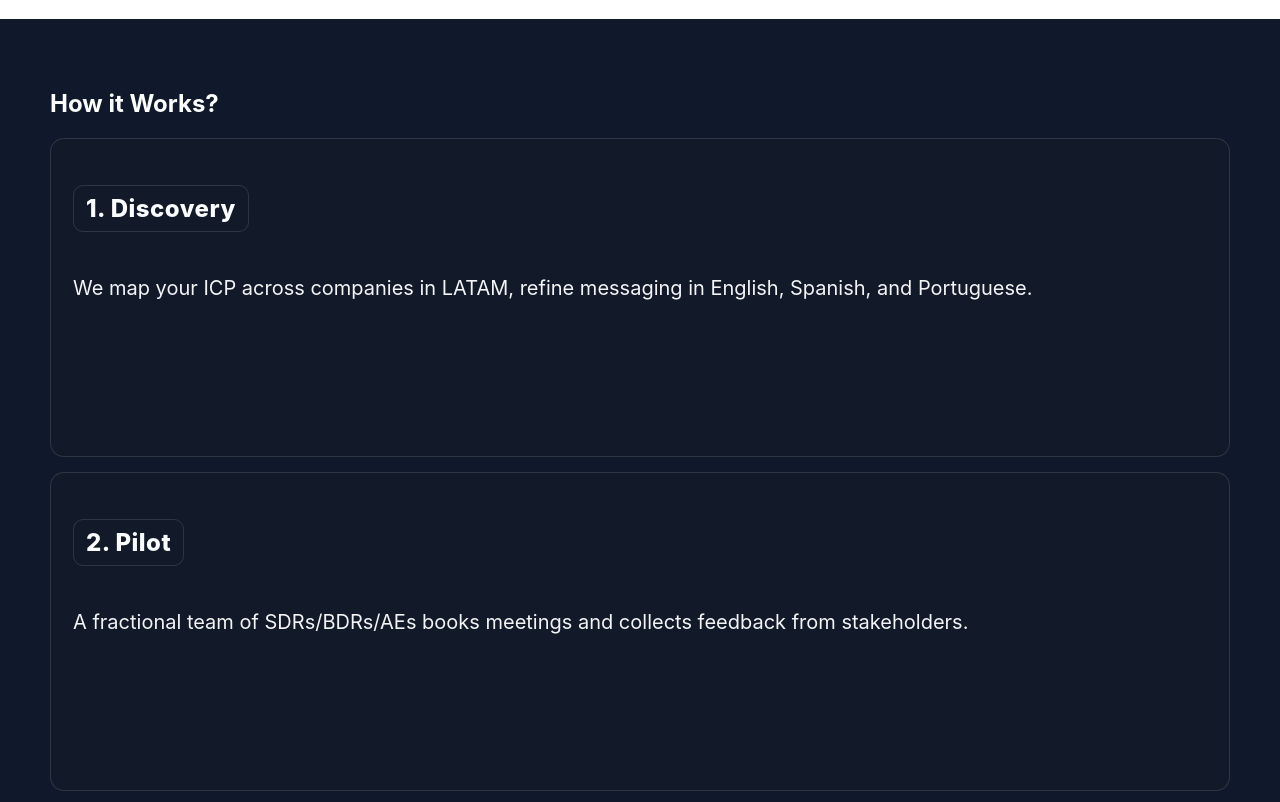
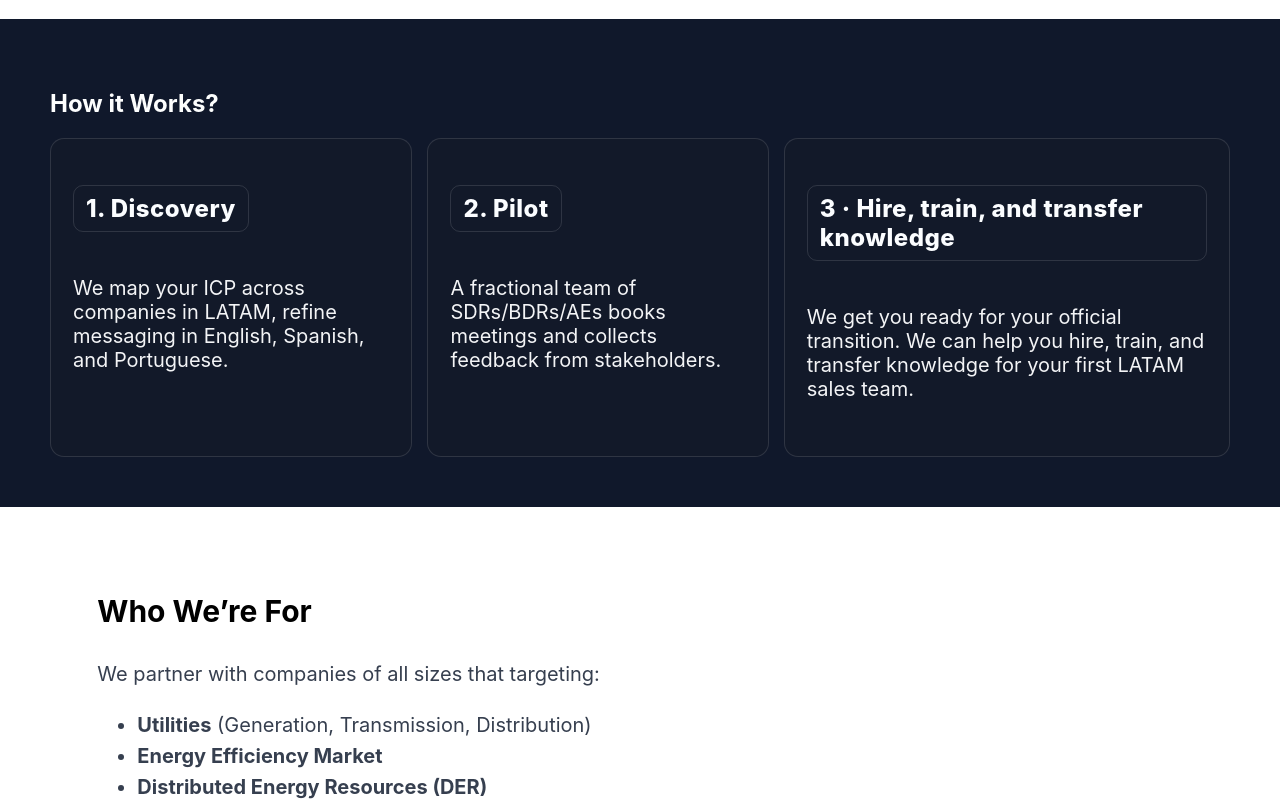
Before and after one commit to JVCastroDev/LeapGrowth, a plain HTML site: page index.html in a window 1280 px wide. Shown: the part 1760-2562 px from the top of the page. Drawn offline with Linux system fonts and the light colour scheme.

Commit message:
Update homestyle.css

```diff
--- a/homestyle.css
+++ b/homestyle.css
@@ -267,11 +267,10 @@ a:hover{
 
 .grid-section {
   display: flex;
-  flex-direction: column;
+  flex-direction: row;
   justify-content: space-evenly;
   align-items: stretch;
   gap: 15px;
-  flex-wrap: wrap;
 }
 .card-wu{
 
```
